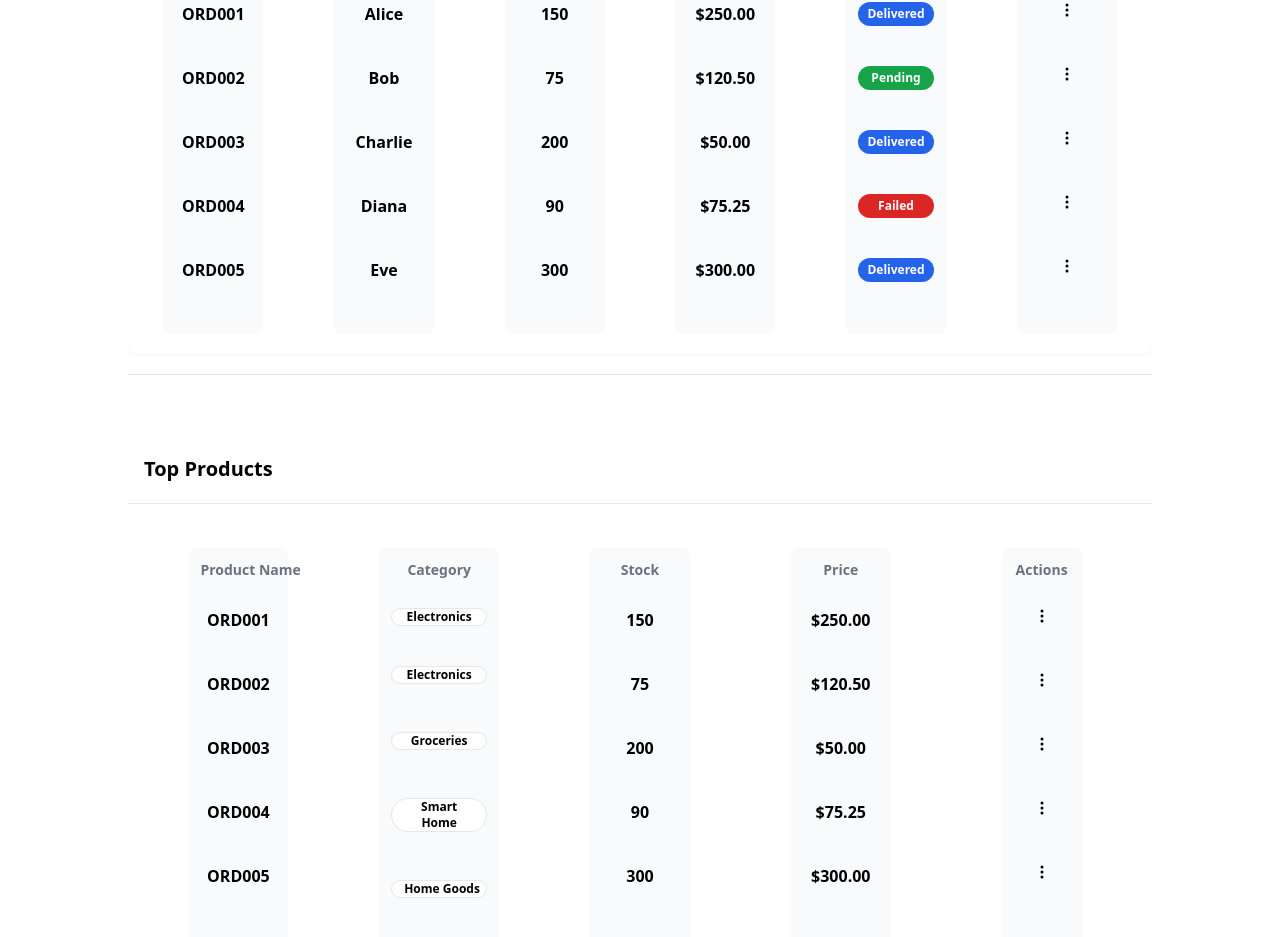
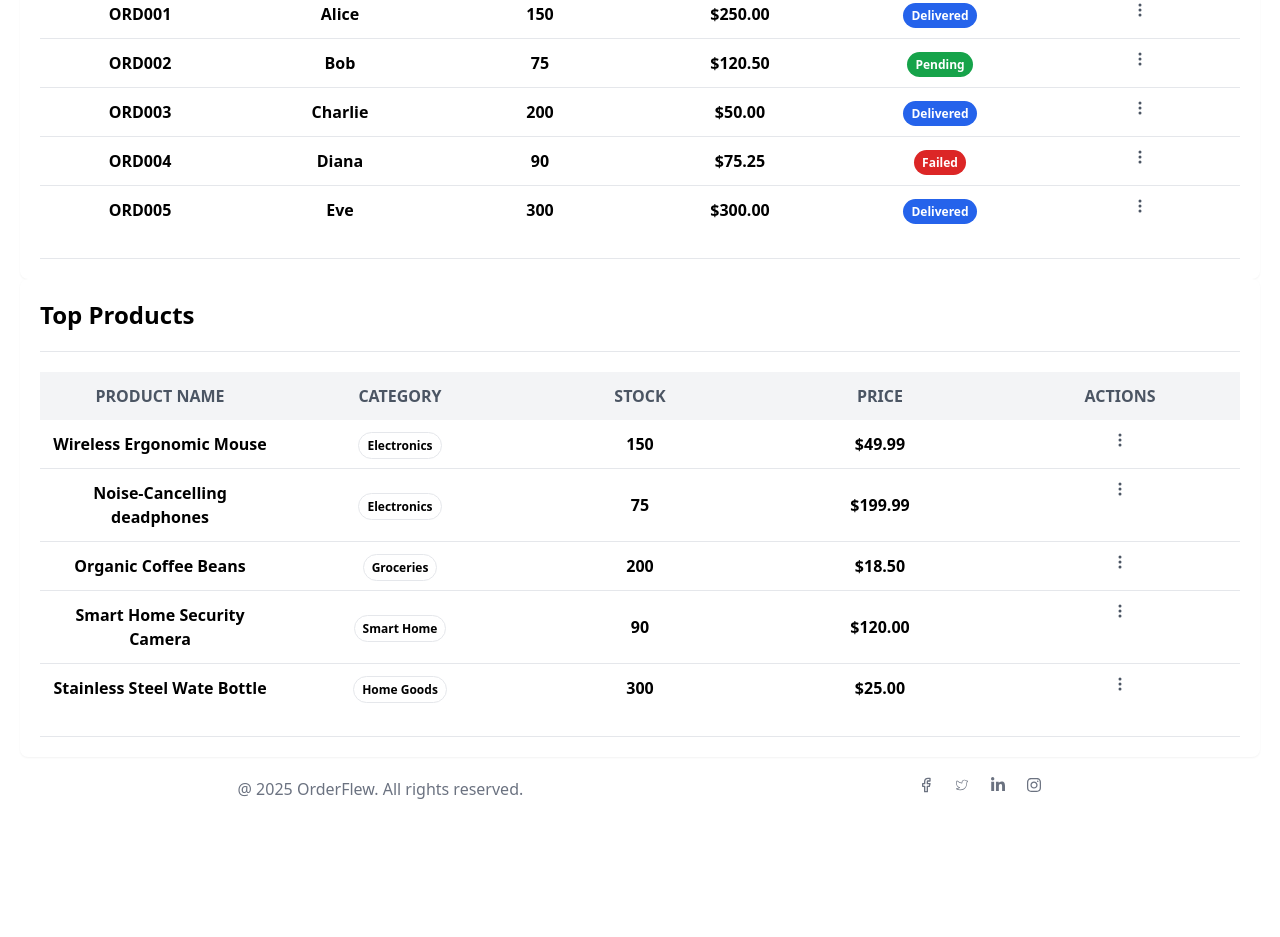
Before and after one commit to Ahmed-EL190/Order-management-portal, a React (Vite) app in the folder vite-project/: page / in a window 1280 px wide. Shown: the part 433-1370 px from the top of the page. After the commit the page ends 1254 px from the top, so only its background shows below. Built offline with nearby package versions, Linux system fonts and the light colour scheme.

Commit message:
i do routing and do table

```diff
--- a/vite-project/package.json
+++ b/vite-project/package.json
@@ -15,7 +15,8 @@
     "react": "^19.1.1",
     "react-bootstrap": "^2.10.10",
     "react-dom": "^19.1.1",
-    "react-icons": "^5.5.0"
+    "react-icons": "^5.5.0",
+    "react-router-dom": "^7.9.5"
   },
   "devDependencies": {
     "@eslint/js": "^9.36.0",
--- a/vite-project/src/App.jsx
+++ b/vite-project/src/App.jsx
@@ -1,10 +1,22 @@
-import Home from "./Pages/Home"
+import { createBrowserRouter, createRoutesFromElements, RouterProvider, Route } from "react-router-dom";
+import Home from "./Pages/Home";
+import Login from "./Pages/Login";
 
+const router = createBrowserRouter(
+  createRoutesFromElements(
+    <>
+      <Route path="/" element={<Home />} />
+      <Route path="Login" element={<Login/>}/>
+    </>
+  )
+);
 
 const App = () => {
   return (
-   <Home/>
-  )
-}
+    <div>
+      <RouterProvider router={router} />
+    </div>
+  );
+};
 
-export default App
+export default App;
--- a/vite-project/src/Components/Card.jsx
+++ b/vite-project/src/Components/Card.jsx
@@ -3,7 +3,7 @@ import { FaRegHourglass } from "react-icons/fa";
 
 const Card = () => {
   return (
-    <div className="grid grid-cols-1 sm:grid-cols-2 lgl:grid-cols-4 gap-6 px-6 py-10 font-semibold mx-24">
+    <div className="grid grid-cols-1 sm:grid-cols-2 lgl:grid-cols-4 gap-6 px-6 py-10 font-semibold mx-5">
       {/* 1 - Total Orders */}
       <div className="card bg-blue-500 text-white rounded-xl px-5 py-5">
         <div className="flex justify-between pb-5">
--- /dev/null
+++ b/vite-project/src/Components/Footer.jsx
@@ -0,0 +1,19 @@
+import { CiTwitter } from "react-icons/ci";
+import {  FaInstagram, FaLinkedinIn } from "react-icons/fa";
+import { FiFacebook } from "react-icons/fi";
+
+const Footer = () => {
+  return (
+    <div className="flex text-gray-500 mx-5 p-5 justify-around">
+      <div>@ 2025 OrderFlew. All rights reserved.</div>
+      <div className="flex gap-5">
+        <FiFacebook />
+        <CiTwitter />
+        <FaLinkedinIn />
+        <FaInstagram />
+      </div>
+    </div>
+  );
+};
+
+export default Footer;
--- a/vite-project/src/Components/Order.jsx
+++ b/vite-project/src/Components/Order.jsx
@@ -1,77 +1,73 @@
 import { BsThreeDotsVertical } from "react-icons/bs";
 
 const Order = () => {
+  const orders = [
+    { id: "ORD001", customer: "Alice", stock: 150, price: "$250.00", status: "Delivered" },
+    { id: "ORD002", customer: "Bob", stock: 75, price: "$120.50", status: "Pending" },
+    { id: "ORD003", customer: "Charlie", stock: 200, price: "$50.00", status: "Delivered" },
+    { id: "ORD004", customer: "Diana", stock: 90, price: "$75.25", status: "Failed" },
+    { id: "ORD005", customer: "Eve", stock: 300, price: "$300.00", status: "Delivered" },
+  ];
+
+  const getStatusColor = (status) => {
+    switch (status) {
+      case "Delivered":
+        return "bg-blue-600";
+      case "Pending":
+        return "bg-green-600";
+      case "Failed":
+        return "bg-red-600";
+      default:
+        return "bg-gray-500";
+    }
+  };
+
   return (
-    <div className="font-semibold">
-      <h1 className="mx-5 md:mx-36 text-xl font-semibold mb-5">Recent Orders</h1>
-      <hr className="mx-5 md:mx-32" />
+    <div className="font-semibold bg-white rounded-lg shadow-sm mx-5 p-5">
+  <h1 className="text-lg sm:text-xl md:text-2xl font-semibold mb-5">Recent Orders</h1>
+  <hr className="mb-5" />
 
-      {/* Container */}
-      <div className="mx-5 md:mx-32 mt-6 grid grid-cols-3 sm:grid-cols-4 mdl:grid-cols-6 gap-10 text-center bg-white p-5 rounded-lg shadow-sm ">
 
-        {/* Order ID */}
-        <div className="bg-gray-50 rounded-lg p-3 w-[100px] mx-auto">
-          <h2 className="text-gray-500 mb-7 text-sm">Order ID</h2>
-          <div className="mb-10">ORD001</div>
-          <div className="mb-10">ORD002</div>
-          <div className="mb-10">ORD003</div>
-          <div className="mb-10">ORD004</div>
-          <div className="mb-10">ORD005</div>
-        </div>
+  <table className="w-full text-center text-xs sm:text-sm md:text-base table-fixed">
+    <thead className="bg-gray-100 text-gray-600 uppercase">
+      <tr>
+        <th className="py-2 px-1 sm:py-3 sm:px-2">Order ID</th>
+        <th className="py-2 px-1 sm:py-3 sm:px-2">Customer</th>
+        <th className="py-2 px-1 sm:py-3 sm:px-2">Stock</th>
+        <th className="py-2 px-1 sm:py-3 sm:px-2">Price</th>
+        <th className="py-2 px-1 sm:py-3 sm:px-2">Status</th>
+        <th className="py-2 px-1 sm:py-3 sm:px-2">Actions</th>
+      </tr>
+    </thead>
 
-        {/* Customer */}
-        <div className="bg-gray-50 rounded-lg p-3 w-[100px] mx-auto">
-          <h2 className="text-gray-500 mb-7 text-sm">Customer</h2>
-          <div className="mb-10">Alice</div>
-          <div className="mb-10">Bob</div>
-          <div className="mb-10">Charlie</div>
-          <div className="mb-10">Diana</div>
-          <div className="mb-10">Eve</div>
-        </div>
+    <tbody className="divide-y divide-gray-200">
+      {orders.map((order, index) => (
+        <tr key={index} className="hover:bg-gray-50 transition">
+          <td className="py-2 px-1 sm:py-3 sm:px-2">{order.id}</td>
+          <td className="py-2 px-1 sm:py-3 sm:px-2">{order.customer}</td>
+          <td className="py-2 px-1 sm:py-3 sm:px-2">{order.stock}</td>
+          <td className="py-2 px-1 sm:py-3 sm:px-2">{order.price}</td>
+          <td className="py-2 px-1 sm:py-3 sm:px-2">
+            <span
+              className={`${getStatusColor(
+                order.status
+              )} text-white px-2 py-1 rounded-full text-[10px] sm:text-xs`}
+            >
+              {order.status}
+            </span>
+          </td>
+          <td className="py-2 px-1 sm:py-3 sm:px-2 flex justify-center">
+            <BsThreeDotsVertical className="text-gray-600 cursor-pointer hover:text-gray-900 text-sm sm:text-base" />
+          </td>
+        </tr>
+      ))}
+    </tbody>
+  </table>
 
-        {/* Stock */}
-        <div className="bg-gray-50 rounded-lg p-3 w-[100px] mx-auto">
-          <h2 className="text-gray-500 mb-7 text-sm">Stock</h2>
-          <div className="mb-10">150</div>
-          <div className="mb-10">75</div>
-          <div className="mb-10">200</div>
-          <div className="mb-10">90</div>
-          <div className="mb-10">300</div>
-        </div>
+  <hr className="mt-6" />
+</div>
 
-        {/* Price */}
-        <div className="bg-gray-50 rounded-lg p-3 w-[100px] mx-auto">
-          <h2 className="text-gray-500 mb-7 text-sm">Price</h2>
-          <div className="mb-10">$250.00</div>
-          <div className="mb-10">$120.50</div>
-          <div className="mb-10">$50.00</div>
-          <div className="mb-10">$75.25</div>
-          <div className="mb-10">$300.00</div>
-        </div>
 
-        {/* Status */}
-        <div className="bg-gray-50 rounded-lg p-3 w-[100px] mx-auto">
-          <h2 className="text-gray-500 mb-7 text-sm">Status</h2>
-          <div className="bg-blue-600 rounded-full px-2 py-1 text-white mb-10 text-xs">Delivered</div>
-          <div className="bg-green-600 rounded-full px-2 py-1 text-white mb-10 text-xs">Pending</div>
-          <div className="bg-blue-600 rounded-full px-2 py-1 text-white mb-10 text-xs">Delivered</div>
-          <div className="bg-red-600 rounded-full px-2 py-1 text-white mb-10 text-xs">Failed</div>
-          <div className="bg-blue-600 rounded-full px-2 py-1 text-white mb-10 text-xs">Delivered</div>
-        </div>
-
-        {/* Actions */}
-        <div className="bg-gray-50 rounded-lg p-3 w-[100px] mx-auto">
-          <h2 className="text-gray-500 mb-7 text-sm">Actions</h2>
-          <div className="mb-12 flex justify-center"><BsThreeDotsVertical /></div>
-          <div className="mb-12 flex justify-center"><BsThreeDotsVertical /></div>
-          <div className="mb-12 flex justify-center"><BsThreeDotsVertical /></div>
-          <div className="mb-12 flex justify-center"><BsThreeDotsVertical /></div>
-          <div className="mb-12 flex justify-center"><BsThreeDotsVertical /></div>
-        </div>
-      </div>
-
-      <hr className="mx-5 md:mx-32 mt-5" />
-    </div>
   );
 };
 
--- a/vite-project/src/Components/TopProducts.jsx
+++ b/vite-project/src/Components/TopProducts.jsx
@@ -1,80 +1,94 @@
 import { BsThreeDotsVertical } from "react-icons/bs";
 
 const TopProducts = () => {
+  const TopProduct = [
+    {
+      ProductName: "Wireless Ergonomic Mouse",
+      Category: "Electronics",
+      Stock: 150,
+      Price: "$49.99",
+    },
+    {
+      ProductName: "Noise-Cancelling deadphones",
+      Category: "Electronics",
+      Stock: 75,
+      Price: "$199.99",
+    },
+    {
+      ProductName: "Organic Coffee Beans",
+      Category: "Groceries",
+      Stock: 200,
+      Price: "$18.50",
+    },
+    {
+      ProductName: "Smart Home Security Camera",
+      Category: "Smart Home",
+      Stock: 90,
+      Price: "$120.00",
+    },
+    {
+      ProductName: "Stainless Steel Wate Bottle",
+      Category: "Home Goods",
+      Stock: 300,
+      Price: "$25.00",
+    },
+  ];
+  const getCategoryColor = (Category) => {
+    switch (Category) {
+      case "Electronics":
+        return "border";
+      case "Groceries":
+        return "border";
+      case "Smart Home":
+        return "border";
+      case "Home Goods":
+        return "border";
+      default:
+        break;
+    }
+  };
   return (
-    <div className="font-semibold">
-      {/* العنوان */}
-      <h1 className="mx-5 md:mx-36 text-xl font-semibold mt-20 mb-5">
+    <div className="font-semibold bg-white rounded-lg shadow-sm mx-5 p-5 ">
+      <h1 className="text-lg sm:text-xl md:text-2xl font-semibold mb-5">
         Top Products
       </h1>
-      <hr className="mx-5 md:mx-32" />
+      <hr className="mb-5" />
+      <table className="w-full text-center text-xs sm:text-sm md:text-base table-fixed">
+        <thead className="bg-gray-100 text-gray-600 uppercase">
+          <tr>
+            <th className="py-2 px-1 sm:py-3 sm:px-2  ">Product Name</th>
+            <th className="py-2 px-1 sm:py-3 sm:px-2">Category</th>
+            <th className="py-2 px-1 sm:py-3 sm:px-2">Stock</th>
+            <th className="py-2 px-1 sm:py-3 sm:px-2">Price</th>
+            <th className="py-2 px-1 sm:py-3 sm:px-2">Actions</th>
+          </tr>
+        </thead>
+        <tbody className="divide-y divide-gray-200">
+          {TopProduct.map((topProducts, index) => (
+            <tr key={index} className="hover:bg-gray-50 transition">
+              <td className="py-2 px-1 sm:py-3 sm:px-2 ">{topProducts.ProductName}</td>
+              <td className="py-2 px-1 sm:py-3 sm:px-2">
+                <span
+                  className={`${getCategoryColor(
+                    topProducts.Category
+                  )} text-black px-2 py-1 rounded-full text-[10px] sm:text-xs`}
+                >
+                  {topProducts.Category}
+                </span>
+              </td>
+              <td className="py-2 px-1 sm:py-3 sm:px-2">{topProducts.Stock}</td>
+              <td className="py-2 px-1 sm:py-3 sm:px-2">{topProducts.Price}</td>
+              <td className="py-2 px-1 sm:py-3 sm:px-2 flex justify-center">
+                <BsThreeDotsVertical className="text-gray-600 cursor-pointer hover:text-gray-900 text-sm sm:text-base" />
+              </td>
+            </tr>
+          ))}
+        </tbody>
+      </table>
+      <hr className="mt-6" />
+    </div>
 
-      {/* الجدول */}
-      <div className="mx-5 md:mx-32 mt-6 grid grid-cols-3 sm:grid-cols-3 md:grid-cols-5 gap-5 text-center bg-white p-5 rounded-lg shadow-sm ">
 
-        {/* Product Name */}
-        <div className="bg-gray-50 rounded-lg p-3 w-[100px] mx-auto">
-          <h2 className="text-gray-500 mb-7 text-sm whitespace-nowrap">Product Name</h2>
-          <div className="mb-10">ORD001</div>
-          <div className="mb-10">ORD002</div>
-          <div className="mb-10">ORD003</div>
-          <div className="mb-10">ORD004</div>
-          <div className="mb-10">ORD005</div>
-        </div>
-
-        {/* Category / Status */}
-        <div className="bg-gray-50 rounded-lg p-3 w-[120px] mx-auto">
-          <h2 className="text-gray-500 mb-7 text-sm">Category</h2>
-          <div className="bg-white rounded-full px-3 text-black mb-10 text-center border text-xs font-semibold">
-            Electronics
-          </div>
-          <div className="bg-white rounded-full px-3 text-black mb-12 text-center border text-xs font-semibold">
-            Electronics
-          </div>
-          <div className="bg-white rounded-full px-3 text-black mb-12 text-center border text-xs font-semibold">
-            Groceries
-          </div>
-          <div className="bg-white rounded-full px-3 text-black mb-12 text-center border text-xs font-semibold">
-            Smart Home
-          </div>
-          <div className="bg-white rounded-full px-3 text-black mb-12 text-center border text-xs font-semibold whitespace-nowrap">
-            Home Goods
-          </div>
-        </div>
-
-        {/* Stock */}
-        <div className="bg-gray-50 rounded-lg p-3 w-[100px] mx-auto">
-          <h2 className="text-gray-500 mb-7 text-sm">Stock</h2>
-          <div className="mb-10">150</div>
-          <div className="mb-10">75</div>
-          <div className="mb-10">200</div>
-          <div className="mb-10">90</div>
-          <div className="mb-10">300</div>
-        </div>
-
-        {/* Price */}
-        <div className="bg-gray-50 rounded-lg p-3 w-[100px] mx-auto">
-          <h2 className="text-gray-500 mb-7 text-sm">Price</h2>
-          <div className="mb-10">$250.00</div>
-          <div className="mb-10">$120.50</div>
-          <div className="mb-10">$50.00</div>
-          <div className="mb-10">$75.25</div>
-          <div className="mb-10">$300.00</div>
-        </div>
-
-        {/* Actions */}
-        <div className="bg-gray-50 rounded-lg p-3 w-[80px] mx-auto">
-          <h2 className="text-gray-500 mb-7 text-sm">Actions</h2>
-          <div className="mb-12 flex justify-center"><BsThreeDotsVertical /></div>
-          <div className="mb-12 flex justify-center"><BsThreeDotsVertical /></div>
-          <div className="mb-12 flex justify-center"><BsThreeDotsVertical /></div>
-          <div className="mb-12 flex justify-center"><BsThreeDotsVertical /></div>
-          <div className="mb-12 flex justify-center"><BsThreeDotsVertical /></div>
-        </div>
-      </div>
-
-      <hr className="mx-5 md:mx-32 mt-5 mb-10" />
-    </div>
   );
 };
 
--- a/vite-project/src/Pages/Home.jsx
+++ b/vite-project/src/Pages/Home.jsx
@@ -2,6 +2,7 @@ import Navbar from "../Components/Navbar"
 import Card from "../Components/Card"
 import Order from "../Components/Order"
 import TopProducts from "../Components/TopProducts"
+import Footer from "../Components/Footer"
 
 const Home = () => {
   return (
@@ -10,6 +11,7 @@ const Home = () => {
     <Card/>
     <Order/>
     <TopProducts/>
+    <Footer/>
     </>
   )
 }
```
Also changed, not shown: vite-project/src/Pages/Login.jsx (+12 -1 lines), 1 other file (tests, documents, lock files or other folders).
